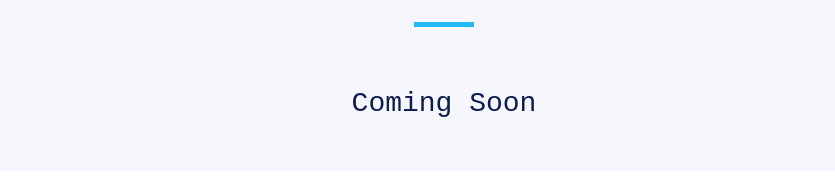
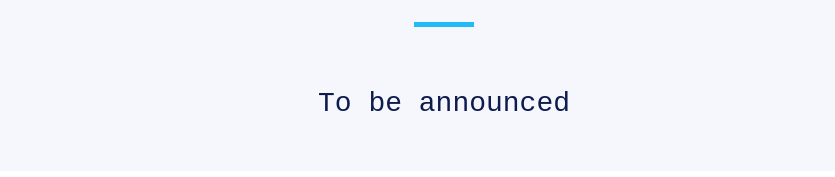
Before and after one commit to shashwataggarwal/hackiiitd, a plain HTML site: page index.html in a window 1280 px wide. Shown: the part 1444-1621 px from the top of the page, without its empty margins (196-1031 px from the left). Drawn offline with Linux system fonts and the light colour scheme; a script that the page names is missing; a web font is replaced by a local one.

Commit message:
Test push judges to be announced

```diff
--- a/index.html
+++ b/index.html
@@ -165,7 +165,7 @@
 					<!-- <p>Here are some of our judges</p> -->
 				</div>
 				<div>
-					<h3 align="center">Coming Soon</h3>
+					<h3 align="center">To be announced</h3>
 				</div>
 				<!--
         <div class="row">
```
